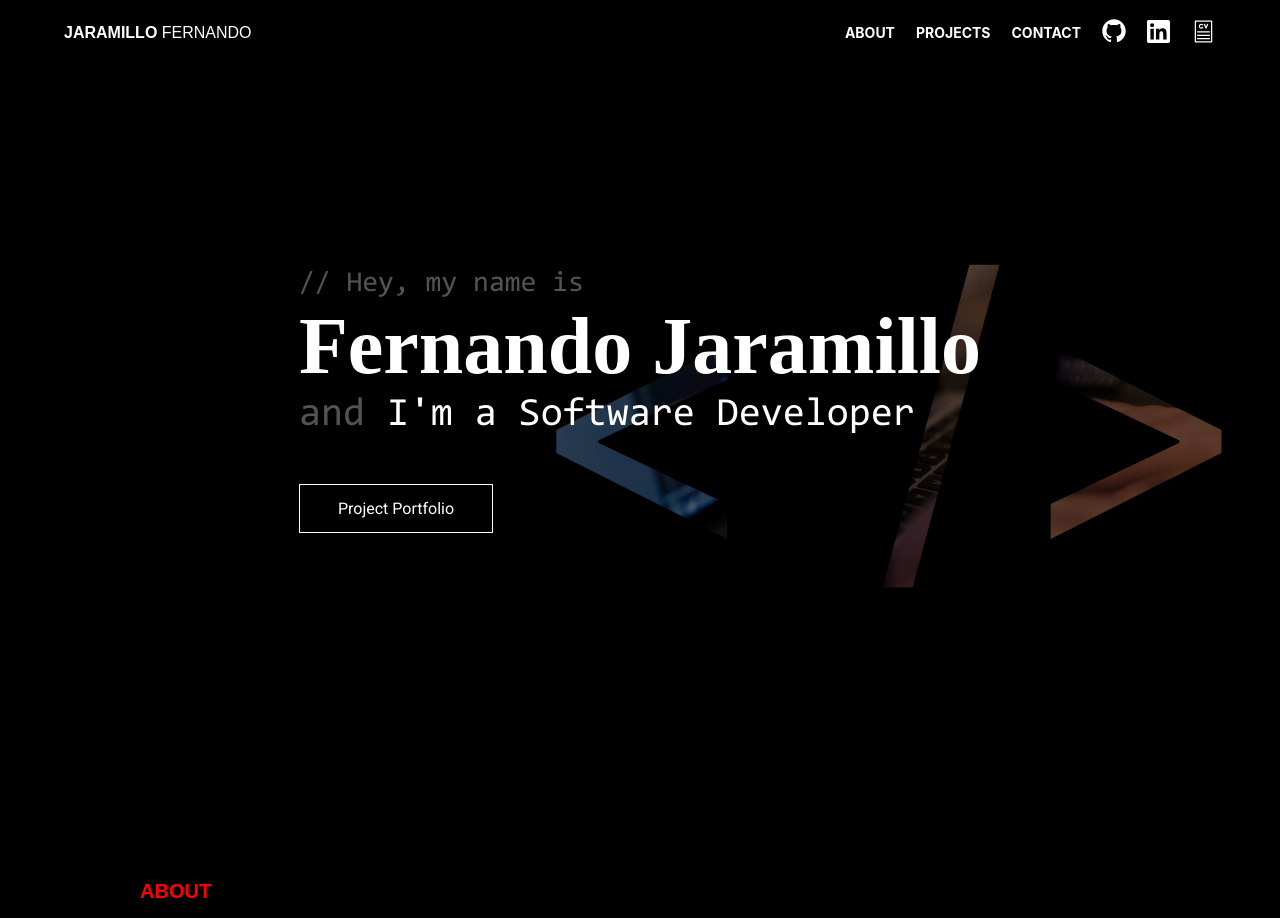
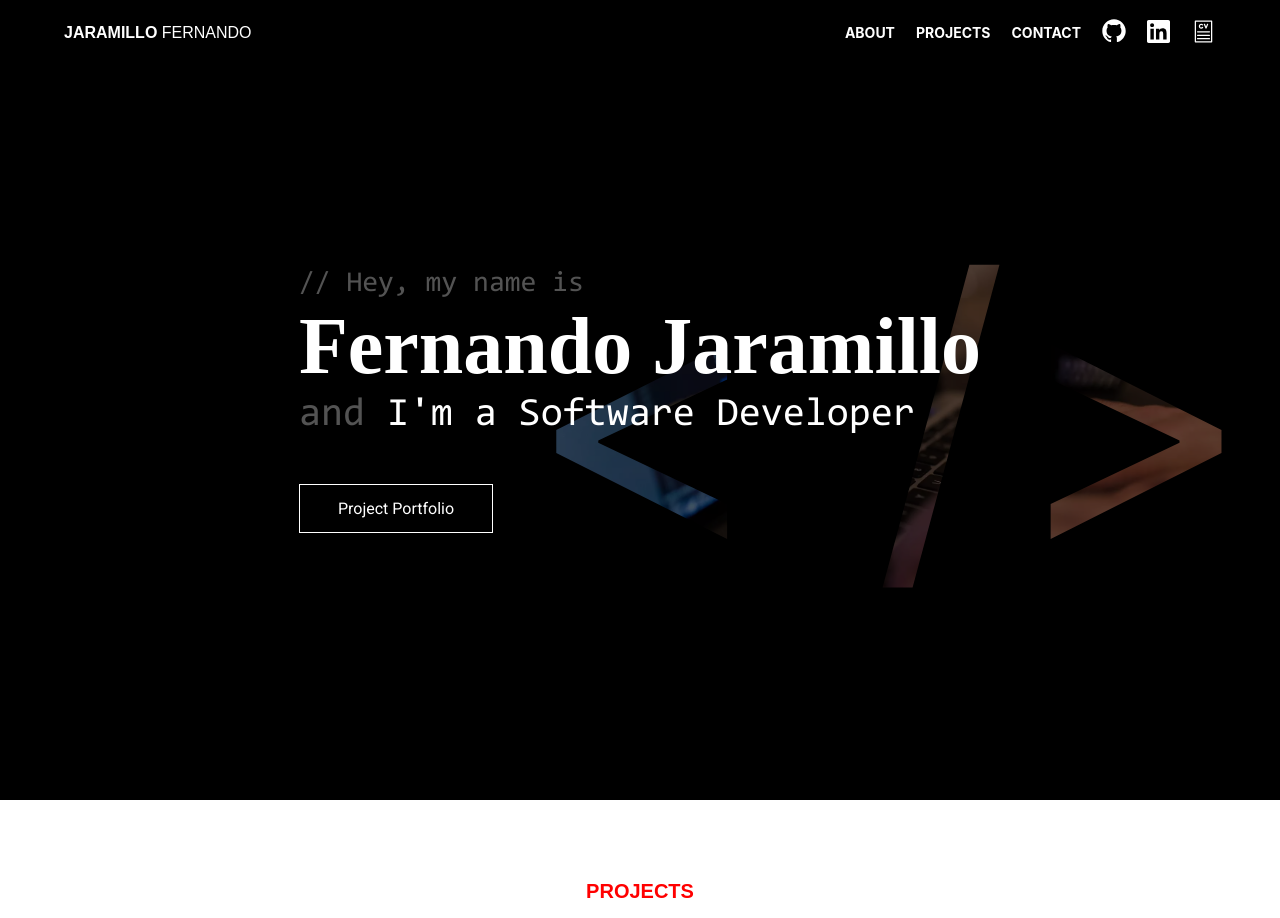
Before and after one commit to ferb7o2/jaramillo.dev, a React (Create React App) app: page / in a window 1280 px wide. Shown: the top 918 px of the page. Built offline with nearby package versions, Linux system fonts and the light colour scheme; a web font is replaced by a local one.

Commit message:
added a title and removed about section

```diff
--- a/public/index.html
+++ b/public/index.html
@@ -2,6 +2,7 @@
 <html lang="en">
 	<head>
 		<meta charset="utf-8" />
+		<title>Fernando Jaramillo SWE Portfolio</title>
 		<link rel="icon" href="%PUBLIC_URL%/favicon.ico" />
 		<meta name="viewport" content="width=device-width, initial-scale=1" />
 		<meta name="theme-color" content="#000000" />
--- a/src/App.tsx
+++ b/src/App.tsx
@@ -11,7 +11,6 @@ function App() {
 		<BrowserRouter>
 			<main className="page-container">
 				<HomeSection />
-				<About />
 				<ProjectsSection />
 				<ContactSection />
 			</main>
```
